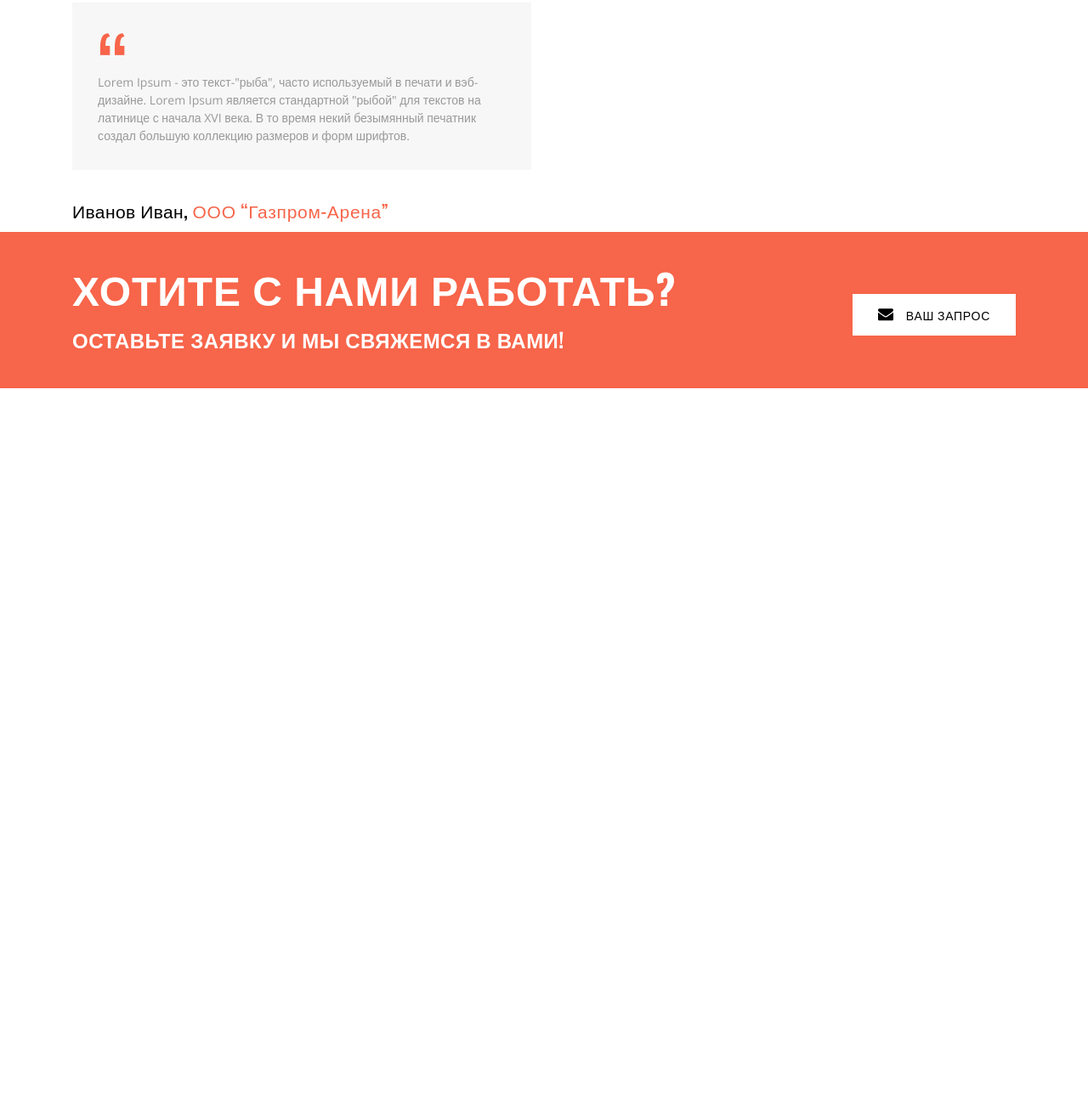
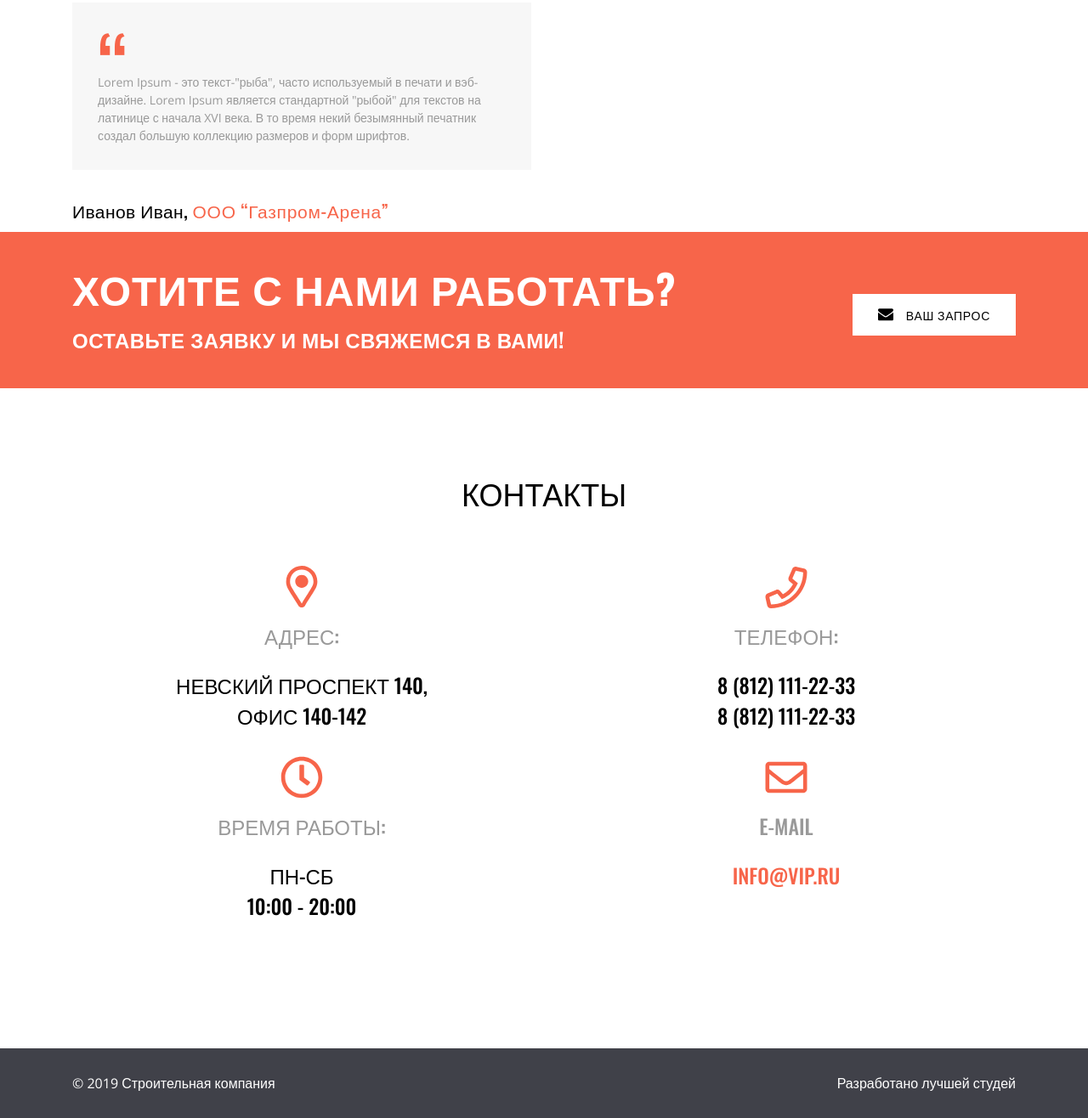
Before and after one commit to iqShuten/zadanie_1, a plain HTML site: page index.html in a window 1280 px wide. Shown: the part 6640-7956 px from the top of the page at 85% size. Before the commit the page ends 7097 px from the top, so only its background shows below. Drawn offline with nearby package versions, Linux system fonts and the light colour scheme.

Commit message:
Add section: container, footer

```diff
--- a/css/style.css
+++ b/css/style.css
@@ -493,3 +493,72 @@ h1, h2, h3, h4, h5, h6, p {
         grid-template-columns: repeat(1, 1fr);
     }
 }
+.contacts {
+    padding: 96px 0 150px;
+}
+
+.contacts__h2 {
+    text-align: center;
+    margin-bottom: 60px;
+}
+.contatcs__grid {
+    display: grid;
+    gap: 30px;
+    grid-template-columns: repeat(4, 1fr);
+}
+.contacts__items {
+    max-width: 255px;
+    text-align: center;
+}
+.contacts__icon {
+    width: 50px;
+    height: 50px;
+    margin: 0 auto 14px;
+}
+.cantacts__h3 {
+    text-transform: uppercase;
+}
+.contacts__h3-gray {
+    color: var(--gray-color);
+    margin-bottom: 22px;
+}
+.contacts__h3-accent {
+    color: var(--accent-color);
+}
+@media screen and (max-width: 1280px) {
+    .contatcs__grid {
+        grid-template-columns: repeat(2, 1fr);
+    }
+    .contacts__items {
+        max-width: 100%;
+    }
+}
+@media screen and (max-width: 768px) {
+    .contatcs__grid {
+        grid-template-columns: repeat(1, 1fr);
+    }
+}
+.footer {
+    padding: 28px 0;
+    background-color: var(--dark-color);
+    color: var(--white-color);
+}
+.footer__flex {
+    display: flex;
+    justify-content: space-between;
+}
+.footer-copyright {
+}
+.footer-brand {
+}
+@media screen and (max-width: 1280px) {
+    .footer {
+    padding: 30px 15px;
+    }
+}
+@media screen and (max-width: 768px) {
+    .footer__flex {
+        flex-direction: column;
+    }
+
+}
--- a/index.html
+++ b/index.html
@@ -243,5 +243,40 @@
         </div>
       </div>
     </section>
+    <section class="contacts">
+      <div class="container">
+        <h2 class="text-h2 contacts__h2">Контакты</h2>
+        <div class="contatcs__grid">
+          <div class="contacts__items">
+            <img class="contacts__icon" src="img/map-icon.svg" alt="Location" >
+            <h3 class="text-h3 cantacts__h3 contacts__h3-gray">Адрес:</h3>
+            <h3 class="text-h3 cantacts__h3">Невский проспект 140,<br>офис 140-142</h3>
+          </div>
+          <div class="contacts__items">
+            <img class="contacts__icon" src="img/phone-icon.svg" alt="Phone number" >
+            <h3 class="text-h3 cantacts__h3 contacts__h3-gray">Телефон:</h3>
+            <h3 class="text-h3 cantacts__h3">8 (812) 111-22-33<br>8 (812) 111-22-33</h3>
+          </div>
+          <div class="contacts__items">
+            <img class="contacts__icon" src="img/clock-icon.svg" alt="Schedule" >
+            <h3 class="text-h3 cantacts__h3 contacts__h3-gray">Время работы:</h3>
+            <h3 class="text-h3 cantacts__h3">пн-сб<br>10:00 - 20:00</h3>
+          </div>
+          <div class="contacts__items">
+            <img class="contacts__icon" src="img/mail-icon.svg" alt="Email" >
+            <h3 class="text-h3 cantacts__h3 contacts__h3-gray">E-MAIL</h3>
+            <h3 class="text-h3 cantacts__h3 contacts__h3-accent">INFO@VIP.RU</h3>
+          </div>
+        </div>
+      </div>
+    </section>
+    <footer class="footer">
+      <div class="container">
+        <div class="footer__flex">
+          <p class="text-p footer-copyright">© 2019 Строительная компания</p>
+          <p class="text-p footer-brand">Разработано лучшей студей</p>
+        </div>
+      </div>
+    </footer>
   </body>
 </html>
```
Also changed, not shown: img/clock-icon.svg (added), img/mail-icon.svg (added), img/map-icon.svg (added), img/phone-icon.svg (added).
